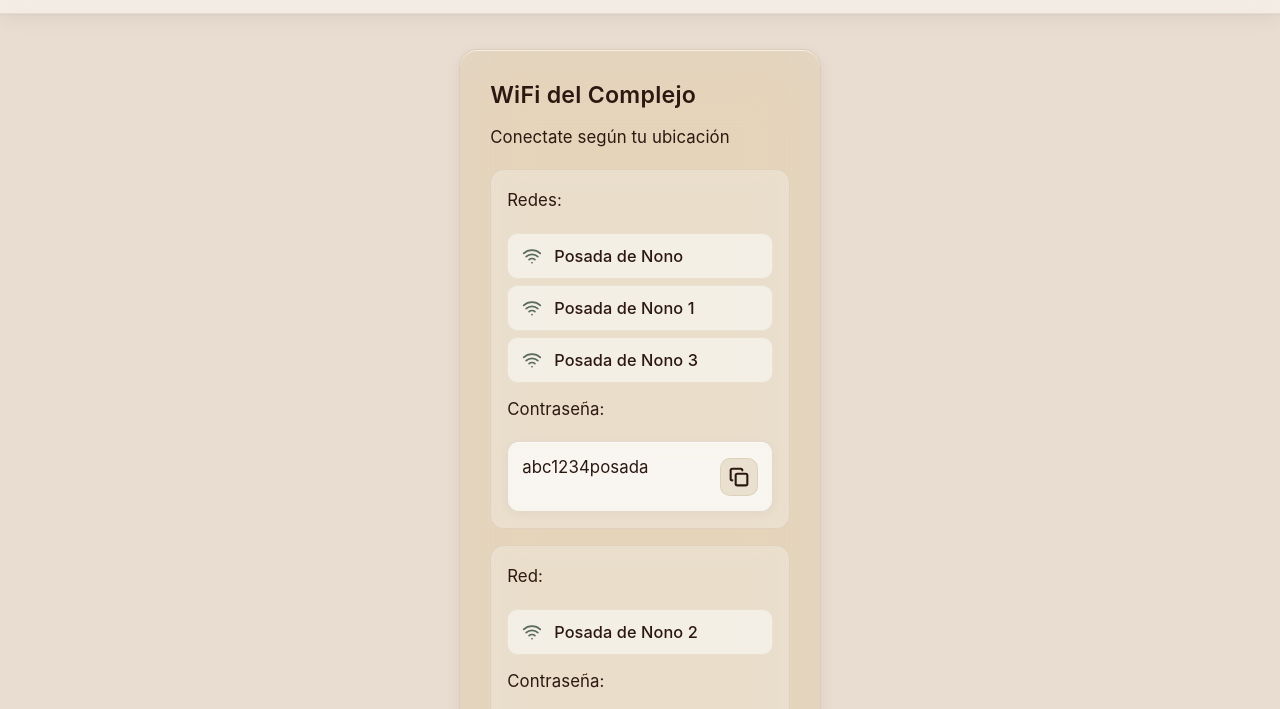
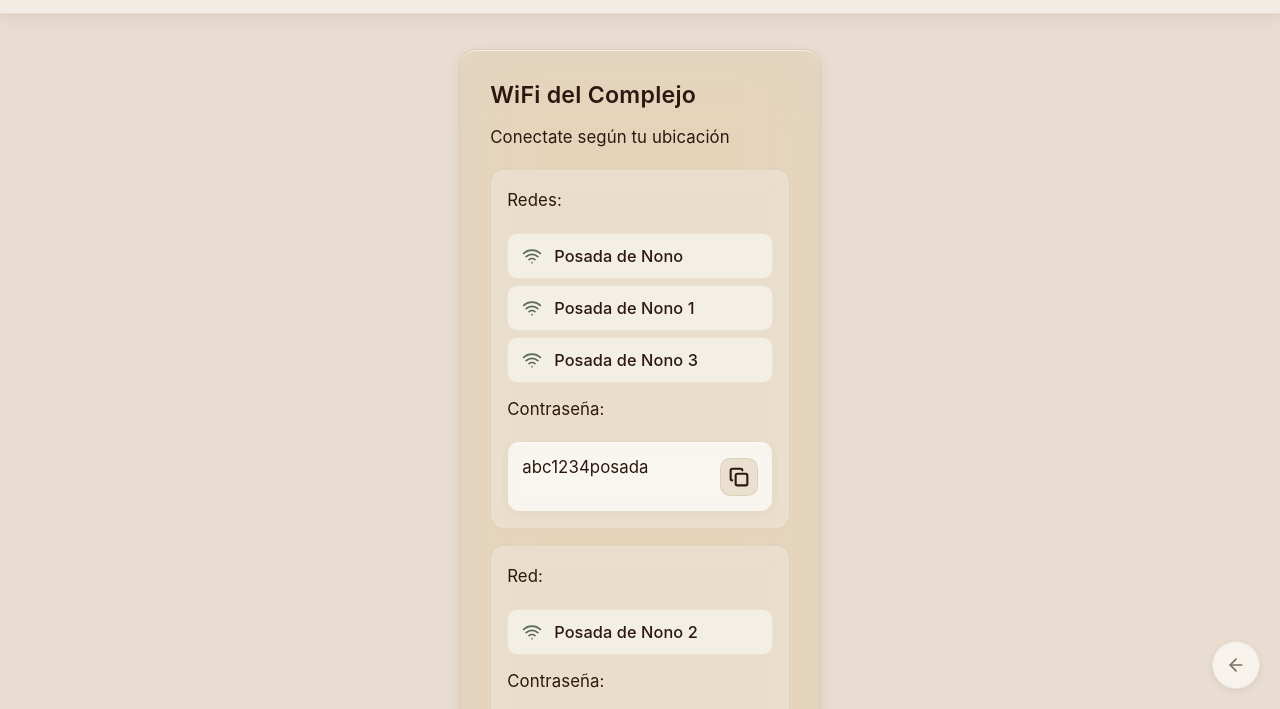
Before and after one commit to mibaus/posada-huespedes, a website: page index.html in a window 1280 px wide. Both pictures are taken after a click on the button "Información del Complejo". Shown: the part 91-800 px from the top of the page. Drawn offline with nearby package versions, Linux system fonts and the light colour scheme.

Commit message:
Agregar botón flotante de navegación con diseño sutil
- Implementado botón flotante circular en esquina inferior derecha
- Diseño minimalista: fondo blanco translúcido, sombras sutiles, opacidad 0.85
- Tamaño 48px, ícono delicado de 20px
- Visible en todas las vistas excepto home
- Previene salida accidental de la app en móviles
- JavaScript actualizado para manejar navegación con historial
- Efectos hover suaves para feedback visual

```diff
--- a/index.html
+++ b/index.html
@@ -21,6 +21,11 @@
     <script src="https://unpkg.com/lucide@latest/dist/umd/lucide.js"></script>
 </head>
 <body>
+    <!-- Botón flotante para volver -->
+    <button class="floating-back-btn" aria-label="Volver atrás">
+        <i data-lucide="arrow-left" class="icon-back"></i>
+    </button>
+
     <div id="home" class="screen active">
         <header>
             <h1>Posada de Nono</h1>
--- a/script.js
+++ b/script.js
@@ -4,6 +4,7 @@ document.addEventListener('DOMContentLoaded', function() {
     const screens = document.querySelectorAll('.screen');
     const actionBtns = document.querySelectorAll('.action-btn');
     const backBtns = document.querySelectorAll('.back-btn');
+    const floatingBackBtn = document.querySelector('.floating-back-btn');
     let navigationHistory = ['home'];
 
     actionBtns.forEach(btn => {
@@ -17,20 +18,40 @@ document.addEventListener('DOMContentLoaded', function() {
 
     backBtns.forEach(btn => {
         btn.addEventListener('click', function() {
-            if (navigationHistory.length > 0) {
-                const previousScreen = navigationHistory.pop();
-                showScreen(previousScreen);
-            } else {
-                showScreen('home');
-            }
+            goBack();
         });
     });
+
+    // Manejar botón flotante
+    if (floatingBackBtn) {
+        floatingBackBtn.addEventListener('click', function() {
+            goBack();
+        });
+    }
+
+    function goBack() {
+        if (navigationHistory.length > 0) {
+            const previousScreen = navigationHistory.pop();
+            showScreen(previousScreen);
+        } else {
+            showScreen('home');
+        }
+    }
 
     function showScreen(id) {
         screens.forEach(screen => {
             screen.classList.remove('active');
         });
         document.getElementById(id).classList.add('active');
+
+        // Mostrar/ocultar botón flotante según la pantalla
+        if (floatingBackBtn) {
+            if (id === 'home') {
+                floatingBackBtn.style.display = 'none';
+            } else {
+                floatingBackBtn.style.display = 'flex';
+            }
+        }
     }
 });
 
--- a/styles.css
+++ b/styles.css
@@ -428,7 +428,7 @@ main {
     transition: all 0.15s cubic-bezier(0.4, 0, 0.2, 1);
 }
 
-/* Botón volver */
+/* Botón volver en header */
 .back-btn {
     position: absolute;
     left: 15px;
@@ -463,6 +463,57 @@ main {
     border-color: rgba(190, 169, 142, 0.45);
     box-shadow: 0 2px 6px rgba(44, 24, 16, 0.12), inset 0 1px 0 rgba(255, 255, 255, 0.75);
     transition: all 0.15s cubic-bezier(0.4, 0, 0.2, 1);
+}
+
+/* Botón flotante para volver */
+.floating-back-btn {
+    position: fixed;
+    bottom: 20px;
+    right: 20px;
+    width: 48px;
+    height: 48px;
+    background: rgba(255, 255, 255, 0.75);
+    border: 1px solid rgba(190, 169, 142, 0.25);
+    border-radius: 50%;
+    display: flex;
+    align-items: center;
+    justify-content: center;
+    cursor: pointer;
+    backdrop-filter: blur(20px) saturate(180%);
+    -webkit-backdrop-filter: blur(20px) saturate(180%);
+    box-shadow: 0 2px 8px rgba(44, 24, 16, 0.08), 0 1px 3px rgba(44, 24, 16, 0.04);
+    transition: all 0.25s cubic-bezier(0.4, 0, 0.2, 1);
+    z-index: 1000;
+    touch-action: manipulation;
+    -webkit-user-select: none;
+    user-select: none;
+    opacity: 0.85;
+}
+
+.floating-back-btn:hover {
+    transform: translateY(-2px);
+    box-shadow: 0 4px 12px rgba(44, 24, 16, 0.12), 0 2px 4px rgba(44, 24, 16, 0.06);
+    background: rgba(255, 255, 255, 0.9);
+    opacity: 1;
+    border-color: rgba(190, 169, 142, 0.3);
+}
+
+.floating-back-btn:active {
+    transform: translateY(0);
+    box-shadow: 0 1px 4px rgba(44, 24, 16, 0.08);
+    background: rgba(255, 255, 255, 0.8);
+}
+
+.floating-back-btn .icon-back {
+    width: 20px;
+    height: 20px;
+    stroke-width: 2;
+    color: #2C1810;
+    opacity: 0.7;
+}
+
+#home .floating-back-btn {
+    display: none;
 }
 
 /* Accesibilidad */
```
